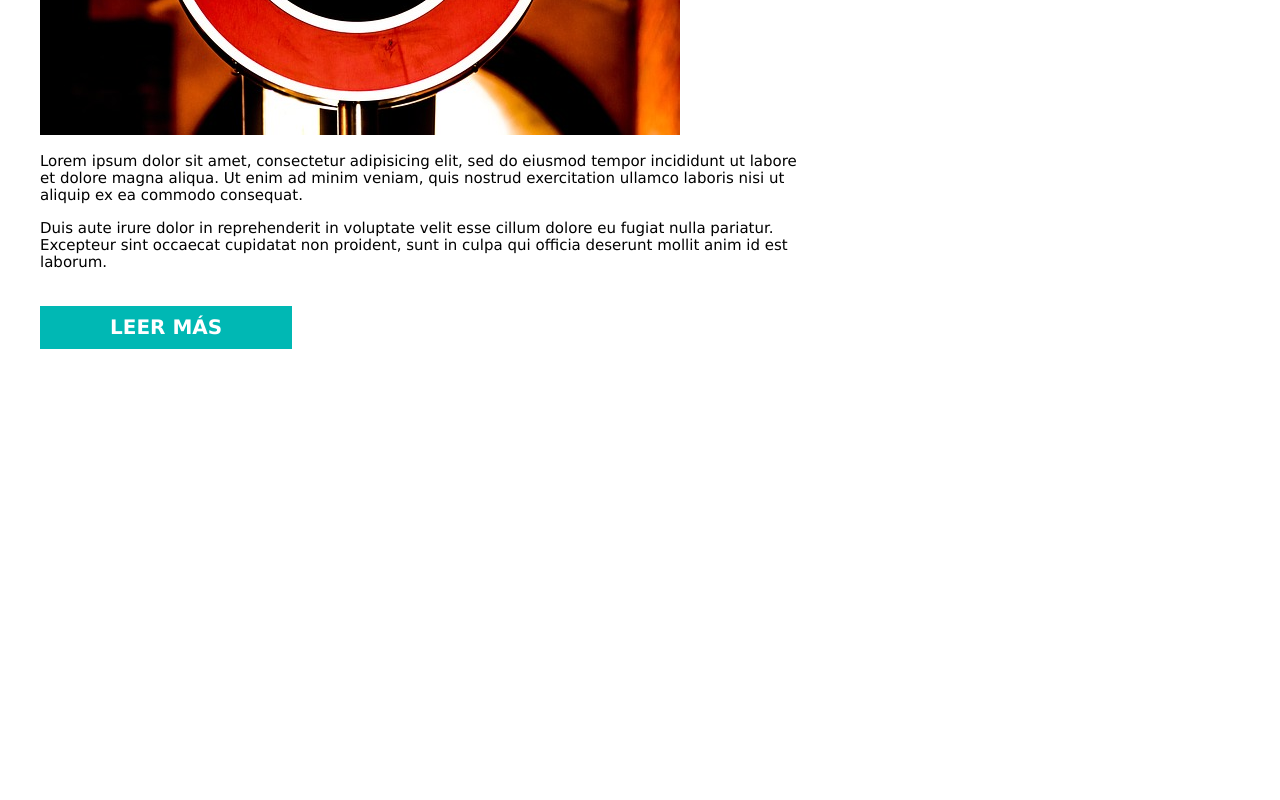
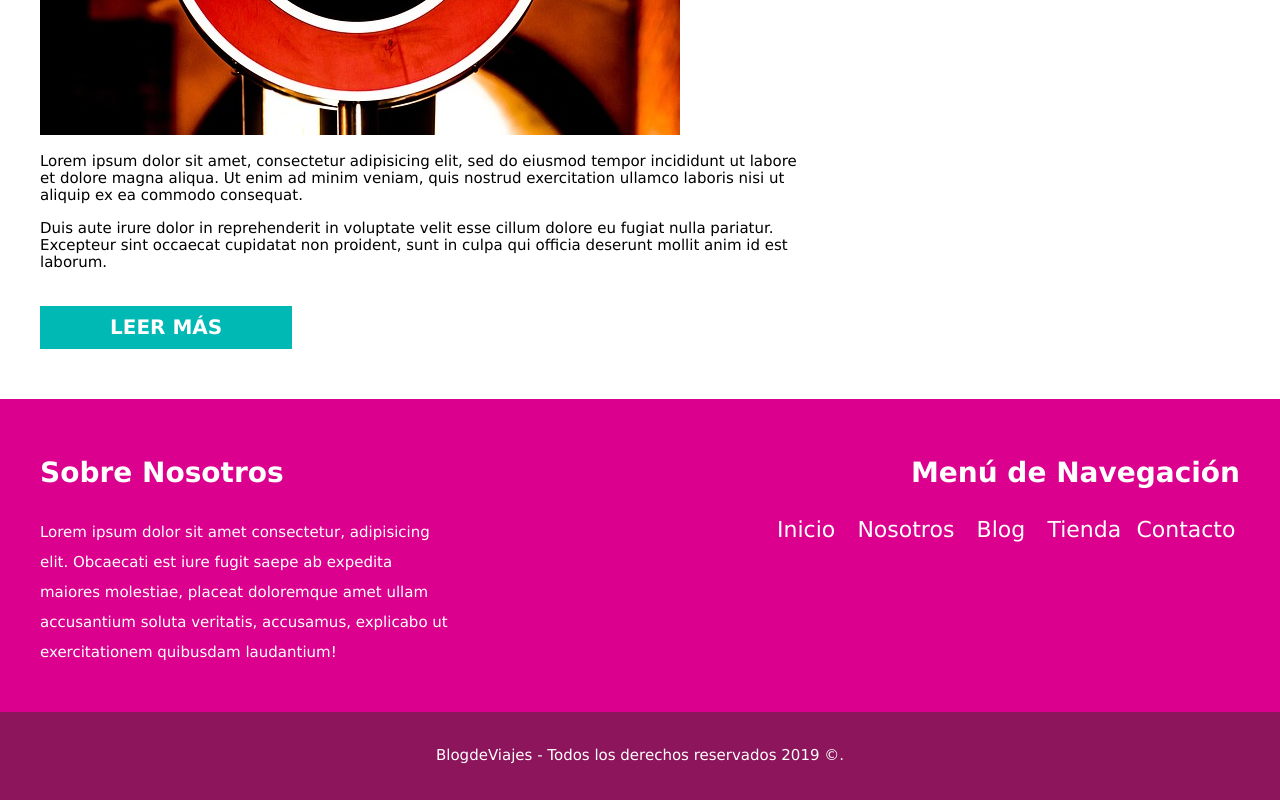
Before and after one commit to Alcreed/Blog-De-Viajes, a plain HTML site: page index.html in a window 1280 px wide. Shown: the part 1983-2783 px from the top of the page. Before the commit the page ends 2332 px from the top, so only its background shows below. Drawn offline with Linux system fonts and the light colour scheme.

Commit message:
Agregando footer y estilos
Imagen para abrir y cerrar navegacion

```diff
--- a/css/estilos.css
+++ b/css/estilos.css
@@ -61,6 +61,12 @@ img{
 .barra{
     background-color: #db008d;
 }
+.navegacion-principal{
+    display: none;
+}
+.navegacion-principal:target{
+    display: block;
+}
 .navegacion-principal a{
     display: block;
     text-decoration: none;
@@ -70,11 +76,27 @@ img{
     padding: 2rem;
 }
 @media(min-width: 768px) {
+    .navegacion-principal{
+        display: block;
+    }
     .navegacion-principal a{
         display: inline-block;
     }
     .navegacion-principal a:hover{
         background-color: #00b8b4;
+    }
+}
+
+/* Mobile Menu */
+.mobile-menu{
+    text-align: center;
+}
+.mobile-menu img{
+    width: 3rem;
+}
+@media(min-width: 768px) {
+    .mobile-menu img{
+        display: none;
     }
 }
 
@@ -113,3 +135,76 @@ img{
     font-size: 2rem;
     padding: .8rem;
 }
+
+/* Footer */
+.site-footer{
+    margin-top: 5rem;
+    background-color: #db008d;
+}
+.contenido-footer{
+    padding: 3rem 0;
+}
+@media(min-width: 768px) {
+    .contenido-footer{
+        display: flex;
+        justify-content: space-between;
+        padding: 3rem 0;
+    }
+}
+.about-us{
+    color: #ffffff;
+}
+.about-us h3{
+    text-align: center;
+}
+.about-us p{
+    font-size: 1.5rem;
+    text-align: center;
+    line-height: 2;
+}
+@media(min-width: 768px) {
+    .about-us{
+        flex-basis: calc(35% - 1rem);
+    }
+    .about-us h3{
+        text-align: left;
+    }
+    .about-us p{
+        text-align: left;
+    }
+}
+.navegacion-footer h3{
+    color: #ffffff;
+    text-align: center;
+}
+.navegacion-secundaria a{
+    display: inline-block;
+    text-decoration: none;
+    text-align: center;
+    color: #ffffff;
+    font-size: 2.2rem;
+    padding: 0 .8rem;
+}
+@media(min-width: 768px) {
+    .navegacion-footer{
+        flex-basis: calc(40% - 1rem);
+    }
+    .navegacion-footer h3{
+        text-align: right;
+    }
+    .navegacion-secundaria a{
+        margin-right: .5rem;
+        padding: 0 .7rem;
+    }
+    .navegacion-secundaria a:last-of-type{
+        margin-right: 0;
+        padding: 0;
+    }
+}
+.copyrigth{
+    color: #ffffff;
+    background-color: #8C155B;
+    text-align: center;
+    font-size: 1.5rem;
+    padding: 2rem 0;
+}
--- a/index.html
+++ b/index.html
@@ -16,7 +16,13 @@
 
     <div class="barra">
 
-        <nav class="navegacion-principal contenedor">
+        <div class="mobile-menu">
+            <a href="#navegacion-principal">
+                <img src="img/barras.svg" alt="">
+            </a>
+        </div>
+
+        <nav id="navegacion-principal" class="navegacion-principal contenedor">
             <a href="#">Inicio</a>
             <a href="#">Nosotros</a>
             <a href="#">Blog</a>
@@ -69,5 +75,33 @@
 
     </div>
 
+    <footer class="site-footer">
+
+        <div class="contenedor contenido-footer">
+
+            <div class="about-us">
+                <h3>Sobre Nosotros</h3>
+                <p>Lorem ipsum dolor sit amet consectetur, adipisicing elit. Obcaecati est iure fugit saepe ab expedita maiores molestiae, placeat doloremque amet ullam accusantium soluta veritatis, accusamus, explicabo ut exercitationem quibusdam laudantium!</p>
+            </div>
+
+            <div class="navegacion-footer">
+                <h3>Menú de Navegación</h3>
+                <nav class="navegacion-secundaria">
+                    <a href="#">Inicio</a>
+                    <a href="#">Nosotros</a>
+                    <a href="#">Blog</a>
+                    <a href="#">Tienda</a>
+                    <a href="#">Contacto</a>
+                </nav>
+            </div>
+
+        </div>
+
+        <div class="copyrigth">
+            <p>BlogdeViajes - Todos los derechos reservados 2019 ©.</p>
+        </div>
+
+    </footer>
+
 </body>
 </html>
```
Also changed, not shown: img/barras.svg (added), img/error.svg (added).
